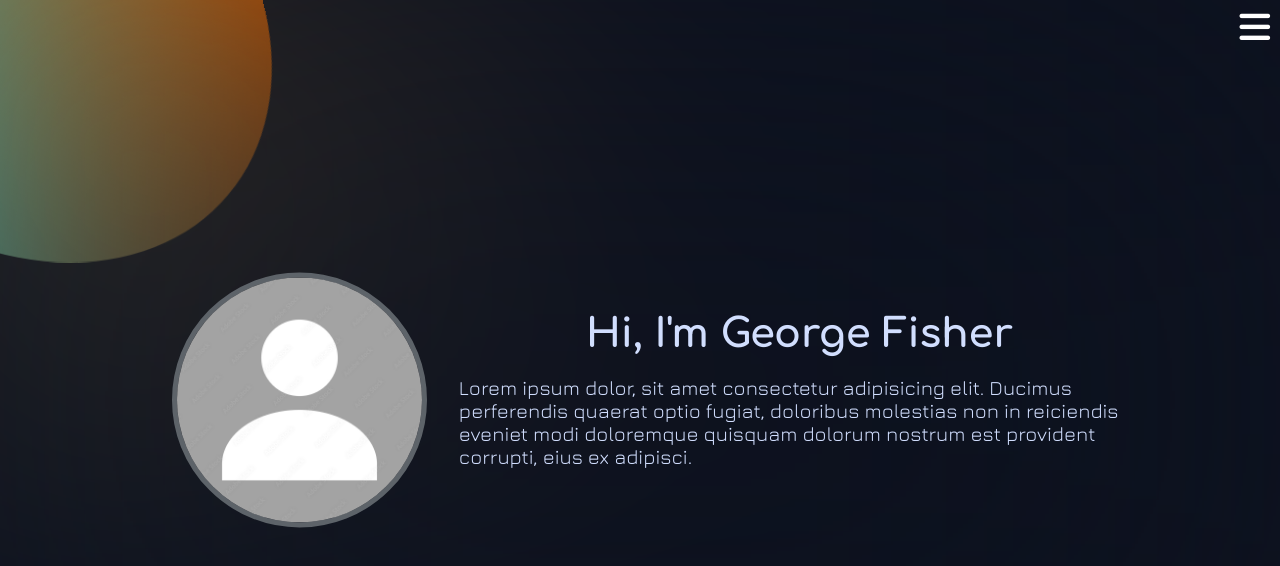
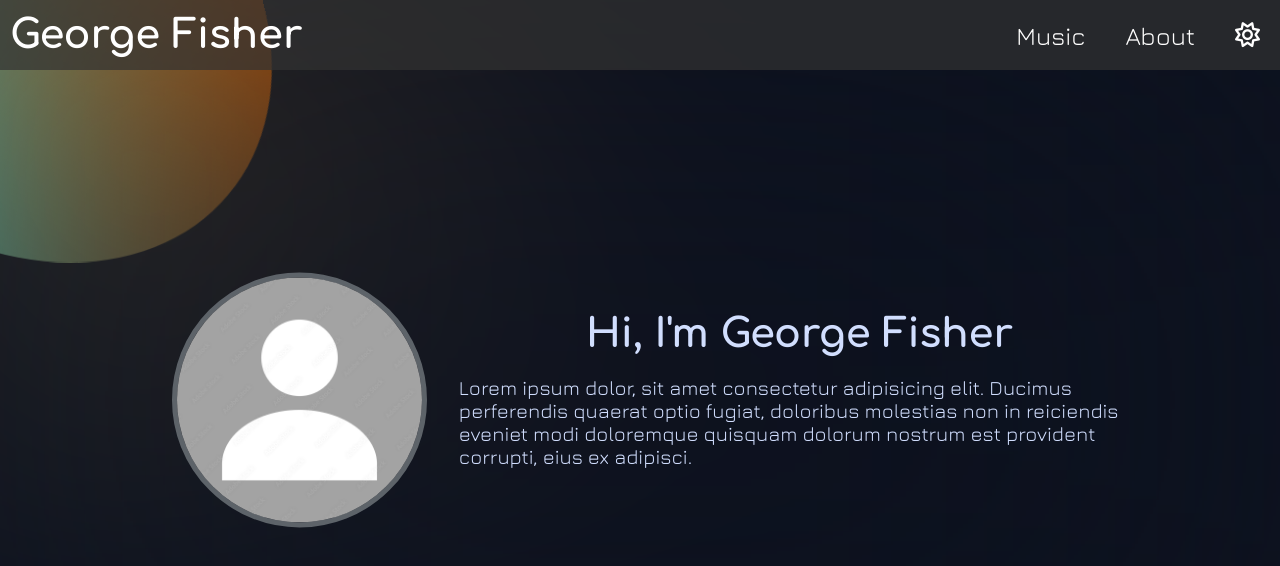
Before and after one commit to lucascapistrant/g-fisher-music-website, a Vue app: page / in a window 1280 px wide. Shown: the top 566 px of the page. Built offline with nearby package versions, Linux system fonts and the light colour scheme.

Commit message:
navigation completed

```diff
--- a/public/index.html
+++ b/public/index.html
@@ -1,5 +1,5 @@
 <!DOCTYPE html>
-<html lang="">
+<html lang="" data-theme="dark">
   <head>
     <meta charset="utf-8" />
     <meta http-equiv="X-UA-Compatible" content="IE=edge" />
--- a/src/assets/styles/global.css
+++ b/src/assets/styles/global.css
@@ -1,10 +1,23 @@
 @import url('https://fonts.googleapis.com/css2?family=Comfortaa:wght@300..700&family=Jura:wght@300..700&display=swap');
 
-:root {
+:root[data-theme="dark"] {
   --color-background: #0D121F;
+  --color-background-secondary: #333;
   --color-primary: #D25C01;
   --color-secondary: #18B7C9;
   --color-text: #D1DEFE;
+  --color-text-neg: #fff;
+  --color-border: #5D6369;
+  --font--headings: `'Comfortaa', sans-serif`;
+  --font-body: `font-family: 'Jura', sans-serif`
+}
+:root[data-theme="light"] {
+  --color-background: #D1DEFE;
+  --color-background-secondary: #999;
+  --color-primary: #D25C01;
+  --color-secondary: #18B7C9;
+  --color-text: #0D121F;
+  --color-text-neg: #333;
   --color-border: #5D6369;
   --font--headings: `'Comfortaa', sans-serif`;
   --font-body: `font-family: 'Jura', sans-serif`
--- a/src/components/NavBar.vue
+++ b/src/components/NavBar.vue
@@ -1,9 +1,14 @@
 <template>
   <nav class="navBar">
+    <header class="navBar__header"><a href="./">George Fisher</a></header>
     <i class="navBar__icon fa-solid fa-bars" id="navBarIcon"></i>
-    <div class="navBar__body collapsable__content" v-if="isOpen">
-        <a href="./" class="navBar__link music">music</a>
-        <a href="./" class="navBar__link colorMode-toggle">Dark/light</a>
+    <div class="navBar__body collapsable__content">
+        <a href="./" class="navBar__link">Music</a>
+        <a href="./" class="navBar__link">About</a>
+        <i class="navBar__link navBar__link--icon lightModeCont">
+          <i class="fa-solid fa-moon lightmode moon" style="display: none"></i>
+          <i class="fa-regular fa-sun lightmode sun"></i>
+        </i>
     </div>
 </nav>
 </template>
@@ -13,6 +18,7 @@ export default {
     name: 'NavBar',
     methods: {
         openNav() {
+          if(window.innerWidth < 768) {
             this.isOpen = !this.isOpen;
 
             if (this.isOpen) {
@@ -24,10 +30,31 @@ export default {
             }
 
             setTimeout(() => {
-                this.navBar.classList.toggle('open');
+                if(this.isOpen) {
+                  this.navBar.style.animation = 'slideIn .7s ease forwards';
+                  this.navBarOptions.forEach(option => {
+                    option.style.display = 'block';
+                  });
+                } else {
+                  this.navBar.style.animation = 'slideOut .7s ease forwards';
+                  this.navBarOptions.forEach(option => {
+                    option.style.display = 'none';
+                  });
+                }
             }, 300);
+          }
+        },
+        colorModes() {
+          if (this.root.getAttribute('data-theme') === 'light') {
+              this.root.setAttribute('data-theme', 'dark');
+              this.lightmodes_Moon.style.display = 'none'
+              this.lightmodes_Sun.style.display = 'block'
+          } else {
+              this.root.setAttribute('data-theme', 'light');
+              this.lightmodes_Sun.style.display = 'none'
+              this.lightmodes_Moon.style.display = 'block'
+          }
         }
-
     },
     data() {
         return {
@@ -35,10 +62,22 @@ export default {
         }
     },
     mounted() {
+      this.root = document.documentElement;
+
         this.navBar = document.querySelector('.navBar');
         this.navBarIcon = document.getElementById('navBarIcon');
+        this.navBarOptions = document.querySelectorAll('.navBar__link');
 
         this.navBarIcon.addEventListener("click", this.openNav);
+
+        // dark/light mode initialization
+        this.lightModeCont = document.querySelector('.lightModeCont');
+
+        this.lightmodes_Sun = document.querySelector('.sun');
+        this.lightmodes_Moon = document.querySelector('.moon');
+
+        this.lightModeCont.addEventListener("click", this.colorModes);
+
     }
 }
 </script>
@@ -53,47 +92,119 @@ export default {
   z-index: 10;
 }
 
+.navBar__header {
+  display: none;
+}
+
 .navBar__icon {
   position: absolute;
   top: 10px;
   right: 10px;
   font-size: 3.5rem;
-  color: white;
+  color: var(--color-text-neg);
   cursor: pointer;
-  z-index: 2;
+  z-index: 11;
 }
 
 .navBar__body {
     height: 100vh;
-    display: none;
+    display: flex;
+    flex-direction: column;
     padding: 51px;
     color: white;
 }
 
-.navBar.open .navBar__body {
-    display: flex;
-    flex-direction: column;
-    animation: slideIn .7s ease forwards;
+.navBar__link {
+    display: none;
+    margin: 10px 0;
+    color: var(--color-text-neg);
+    font-size: 4rem;
+    text-decoration: none;
+}
+
+.navBar__link--icon {
+  position: absolute;
+  bottom: 51px;
+}
+
+@media screen and (min-width: 768px) {
+.navBar {
+  display: flex;
+  align-items: center;
+  height: 70px;
+  /* --color-background-secondary, but with opacity of .7 */
+  background: rgba(51, 51, 51, 0.7);
+}
+.navBar__icon {
+  display: none;
+}
+
+.navBar__header {
+  display: block;
+  padding: 0 10px;
+  flex-grow: 1;
+}
+
+.navBar__header a {
+  color: var(--color-text-neg);
+  text-decoration: none;
+}
+
+.navBar__body {
+  height: auto;
+  display: flex;
+  flex-direction: row;
+  padding: 0;
+  color: white;
 }
 
 .navBar__link {
-    display: block;
-    margin: 10px 0;
-    color: var(--color-text);
-    font-size: 4rem;
-    text-decoration: none;
+  display: block;
+  margin: 0 20px;
+  color: var(--color-text-neg);
+  font-size: 2.5rem;
+  font-family: 'Jura', sans-serif;
+  text-decoration: none;
+}
+
+.navBar__link--icon {
+  position: relative;
+  bottom: 0;
+}
+
+.lightModeCont {
+  display: flex;
+  align-items: center;
+  justify-content: center;
+}
 }
 
 @keyframes slideIn {
   from {
     transform: translate(100%, -100%);
-    background: #333;
-    border-radius: 0 0 0 70%;
+    background: var(--color-background-secondary);
+    border-radius: 0 0 0 100%;
   }
   to {
     transform: translate(0);
-    background: #333;
+    background: var(--color-background-secondary);
     border-radius: 0;
+  }
+}
+
+@keyframes slideOut {
+  0% {
+    transform: translate(0);
+    background: var(--color-background-secondary);
+    border-radius: 0;
+  }
+  99% {
+    transform: translate(100%, -100%);
+    background: var(--color-background-secondary);
+    border-radius: 0 0 0 100%;
+  }
+  100% {
+    transform: translate(0);
   }
 }
 
```
